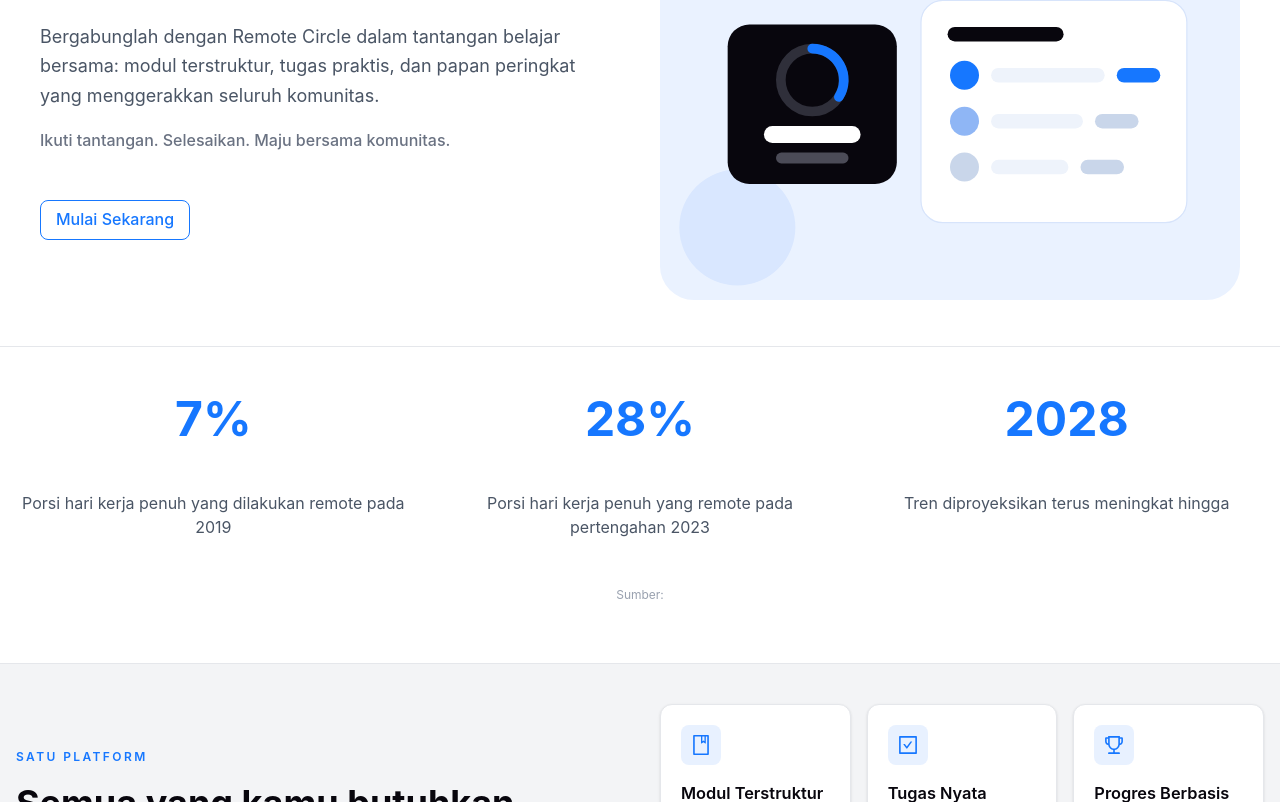
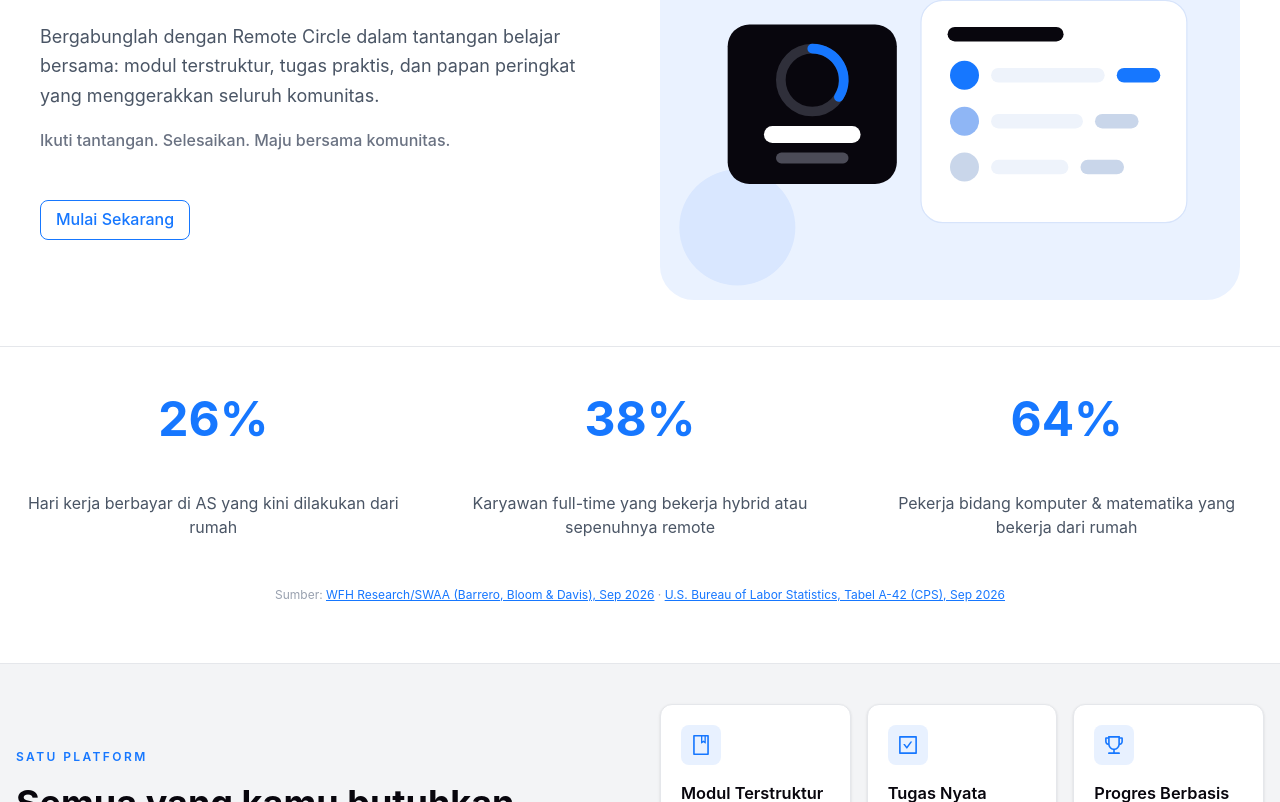
Before and after one commit to fauzanhnw/remotech, a React (Vite) app in the folder remotech-web/: page / in a window 1280 px wide. Shown: the part 385-1187 px from the top of the page. Built offline with nearby package versions, Linux system fonts and the light colour scheme; no server answers.

Commit message:
update stats section in homepage for valid data

```diff
--- a/remotech-web/src/pages/home/StatsSection.tsx
+++ b/remotech-web/src/pages/home/StatsSection.tsx
@@ -1,4 +1,4 @@
-import { stats, statsSource } from './data'
+import { stats, statsSources } from './data'
 
 /** Strip statistik tren kerja remote sebagai argumen "kenapa sekarang". */
 export function StatsSection() {
@@ -13,7 +13,22 @@ export function StatsSection() {
             </div>
           ))}
         </div>
-        <p className="mt-8 text-center text-xs text-gray-400">Sumber: {statsSource}</p>
+        <p className="mt-8 text-center text-xs text-gray-400">
+          Sumber:{' '}
+          {statsSources.map((source, i) => (
+            <span key={source.url}>
+              {i > 0 && ' · '}
+              <a
+                href={source.url}
+                target="_blank"
+                rel="noreferrer"
+                className="underline hover:text-gray-600"
+              >
+                {source.label}
+              </a>
+            </span>
+          ))}
+        </p>
       </div>
     </section>
   )
--- a/remotech-web/src/pages/home/data.ts
+++ b/remotech-web/src/pages/home/data.ts
@@ -3,6 +3,11 @@
 export interface Stat {
   value: string
   label: string
+}
+
+export interface StatSource {
+  label: string
+  url: string
 }
 
 export interface FeatureCard {
@@ -26,12 +31,21 @@ export const hero = {
 }
 
 export const stats: Stat[] = [
-  { value: '7%', label: 'Porsi hari kerja penuh yang dilakukan remote pada 2019' },
-  { value: '28%', label: 'Porsi hari kerja penuh yang remote pada pertengahan 2023' },
-  { value: '2028', label: 'Tren diproyeksikan terus meningkat hingga' },
+  { value: '26%', label: 'Hari kerja berbayar di AS yang kini dilakukan dari rumah' },
+  { value: '38%', label: 'Karyawan full-time yang bekerja hybrid atau sepenuhnya remote' },
+  { value: '64%', label: 'Pekerja bidang komputer & matematika yang bekerja dari rumah' },
 ]
 
-export const statsSource = ''
+export const statsSources: StatSource[] = [
+  {
+    label: 'WFH Research/SWAA (Barrero, Bloom & Davis), Sep 2026',
+    url: 'https://wfhresearch.com/wp-content/uploads/2026/10/WFHResearch_updates_October2026.pdf',
+  },
+  {
+    label: 'U.S. Bureau of Labor Statistics, Tabel A-42 (CPS), Sep 2026',
+    url: 'https://www.bls.gov/web/empsit/cpseea42.htm',
+  },
+]
 
 export const features = {
   eyebrow: 'SATU PLATFORM',
```
